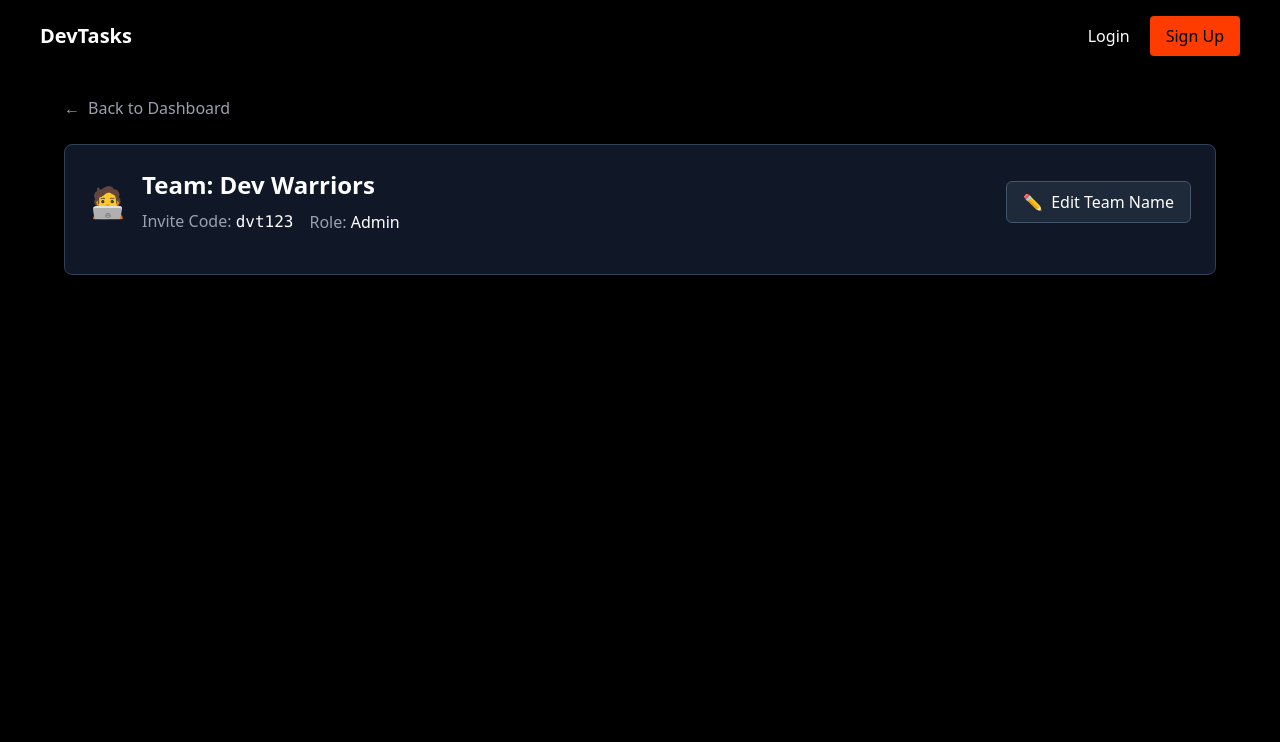
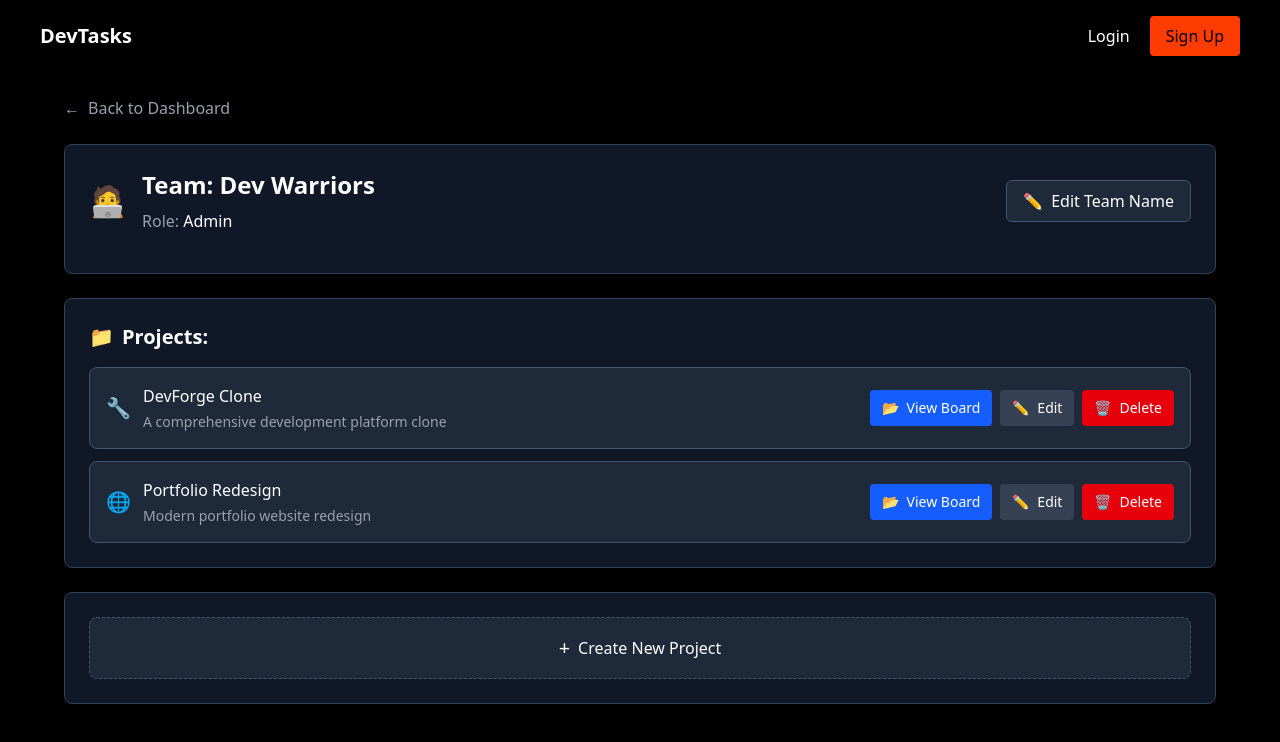
Before and after one commit to DeepakRizal/Dev-Tasks, a React (Vite) app: page /teams/1 in a window 1280 px wide. Shown: the top 742 px of the page. Built offline with nearby package versions, Linux system fonts and the light colour scheme.

Commit message:
feat(teams): implement team detail page with dynamic data from central state

```diff
--- a/src/pages/dashboard/Dashboard.tsx
+++ b/src/pages/dashboard/Dashboard.tsx
@@ -2,11 +2,13 @@ import { useSelector } from "react-redux";
 import type { RootState } from "../../store/store";
 import { useState } from "react";
 import AddTeamModal from "../../components/modals/AddTeamModal";
+import { useNavigate } from "react-router-dom";
 
 const Dashboard = () => {
   const currentUser = useSelector((state: RootState) => state.auth.currentUser);
   const teams = useSelector((state: RootState) => state.team.teams);
   const [isOpen, setIsOpen] = useState(false);
+  const navigate = useNavigate();
 
   function handleClick() {
     setIsOpen(!isOpen);
@@ -31,6 +33,7 @@ const Dashboard = () => {
           <div className="space-y-3">
             {myTeams.map((team) => (
               <div
+                onClick={() => navigate(`/teams/${team.id}`)}
                 key={team.id}
                 className="flex items-center justify-between bg-gray-900 border border-slate-700 rounded-lg p-4 hover:bg-gray-800 transition-colors cursor-pointer"
               >
--- a/src/pages/team/TeamDetailPage.tsx
+++ b/src/pages/team/TeamDetailPage.tsx
@@ -1,65 +1,46 @@
-import { useState } from "react";
+import { useSelector } from "react-redux";
+import { Link, useParams } from "react-router-dom";
+import type { RootState } from "../../store/store";
 
 const TeamDetailPage = () => {
-  const [showInviteCode, setShowInviteCode] = useState(false);
+  const teams = useSelector((state: RootState) => state.team.teams);
+  const currentUser = useSelector((state: RootState) => state.auth.currentUser);
+  const { teamId } = useParams();
 
-  // Mock data based on your wireframe
-  const team = {
-    id: "1",
-    name: "Dev Warriors",
-    emoji: "🧑‍💻",
-    inviteCode: "dvt123",
-    members: [
-      { id: "1", name: "John", role: "admin" },
-      { id: "2", name: "Alice", role: "member" },
-    ],
-    projects: [
-      {
-        id: "1",
-        name: "DevForge Clone",
-        emoji: "🔧",
-        description: "A comprehensive development platform clone",
-      },
-      {
-        id: "2",
-        name: "Portfolio Redesign",
-        emoji: "🌐",
-        description: "Modern portfolio website redesign",
-      },
-    ],
-  };
-
-  const currentUser = { id: "1", role: "admin" };
+  const team = teams.find((team) => team.id === teamId);
 
   return (
     <div className="min-h-screen bg-black text-white p-6">
       <div className="max-w-6xl mx-auto">
         <div className="flex items-center mb-6">
-          <button className="flex items-center space-x-2 text-gray-400 hover:text-white transition-colors">
+          <Link
+            to={"/dashboard"}
+            className="flex items-center space-x-2 text-gray-400 hover:text-white transition-colors"
+          >
             <span>←</span>
             <span>Back to Dashboard</span>
-          </button>
+          </Link>
         </div>
 
         <div className="bg-gray-900 border border-slate-700 rounded-lg p-6 mb-6">
           <div className="flex items-center justify-between mb-4">
             <div className="flex items-center space-x-4">
-              <span className="text-3xl">{team.emoji}</span>
+              <span className="text-3xl">{team?.emoji}</span>
               <div className="flex flex-col space-x-5">
                 <h2 className="text-2xl font-bold text-white">
-                  Team: {team.name}
+                  Team: {team?.name}
                 </h2>
                 <div className="flex items-center space-x-4 mt-2">
-                  <span className="text-gray-400">
+                  {/* <span className="text-gray-400">
                     Invite Code:{" "}
                     <span className="text-white font-mono">
-                      {team.inviteCode}
+                      {team?.inviteCode}
                     </span>
-                  </span>
+                  </span> */}
                   <span className="text-gray-400">
                     Role:{" "}
                     <span className="text-white capitalize">
-                      {currentUser.role}
+                      {currentUser?.role}
                     </span>
                   </span>
                 </div>
@@ -71,6 +52,96 @@ const TeamDetailPage = () => {
             </button>
           </div>
         </div>
+
+        {/* <div className="bg-gray-900 border border-slate-700 rounded-lg p-6 mb-6">
+          <h2 className="text-xl font-semibold text-white mb-4 flex items-center space-x-2">
+            <span>👥</span>
+            <span>Members:</span>
+          </h2>
+
+          <div className="space-y-3">
+            {team.members.map((member) => (
+              <div
+                key={member.id}
+                className="flex items-center justify-between bg-gray-800 border border-slate-600 rounded-lg p-4"
+              >
+                <div className="flex items-center space-x-3">
+                  <div className="w-8 h-8 bg-gray-700 rounded-full flex items-center justify-center">
+                    <span className="text-sm font-medium">
+                      {member.name[0]}
+                    </span>
+                  </div>
+                  <span className="text-white font-medium">
+                    {member.name} ({member.role})
+                  </span>
+                </div>
+                {currentUser.role === "admin" &&
+                  member.id !== currentUser.id && (
+                    <div className="flex items-center space-x-2">
+                      <button className="bg-blue-600 hover:bg-blue-700 text-white px-3 py-1 rounded text-sm transition-colors">
+                        Promote
+                      </button>
+                      <button className="bg-red-600 hover:bg-red-700 text-white px-3 py-1 rounded text-sm transition-colors">
+                        Remove
+                      </button>
+                    </div>
+                  )}
+              </div>
+            ))}
+          </div>
+        </div> */}
+
+        <div className=" bg-gray-900 border border-slate-700 rounded-lg p-6 mb-6">
+          <h2 className="text-xl font-semibold text-white mb-4 flex items-center space-x-2">
+            <span>📁</span>
+            <span>Projects:</span>
+          </h2>
+          <div className="space-y-3">
+            {team?.projects.map((project) => (
+              <div
+                key={project.id}
+                className="flex items-center justify-between bg-gray-800 border border-slate-600 rounded-lg p-4"
+              >
+                <div className="flex items-center space-x-3">
+                  <span className="text-xl">{project.emoji}</span>
+                  <div>
+                    <span className="text-white font-medium">
+                      {project.name}
+                    </span>
+                    <p className="text-gray-400 text-sm mt-1">
+                      {project.description}
+                    </p>
+                  </div>
+                </div>
+                <div className="flex items-center space-x-2">
+                  <button className="flex items-center space-x-2 bg-blue-600 hover:bg-blue-700 text-white px-3 py-2 rounded text-sm transition-colors">
+                    <span>📂</span>
+                    <span>View Board</span>
+                  </button>
+                  {currentUser?.role === "admin" && (
+                    <>
+                      <button className="flex items-center space-x-2 bg-gray-700 hover:bg-gray-600 text-white px-3 py-2 rounded text-sm transition-colors">
+                        <span>✏️</span>
+                        <span>Edit</span>
+                      </button>
+                      <button className="flex items-center space-x-2 bg-red-600 hover:bg-red-700 text-white px-3 py-2 rounded text-sm transition-colors">
+                        <span>🗑️</span>
+                        <span>Delete</span>
+                      </button>
+                    </>
+                  )}
+                </div>
+              </div>
+            ))}
+          </div>
+        </div>
+
+        <div className="bg-gray-900 border border-slate-700 rounded-lg p-6">
+          <button className="w-full cursor-pointer bg-gray-800 hover:bg-gray-700 text-white font-medium py-4 px-6 rounded-lg border border-slate-600 border-dashed transition-colors flex items-center justify-center space-x-2">
+            <span className="text-xl">+</span>
+            <span>Create New Project</span>
+          </button>
+        </div>
       </div>
     </div>
   );
--- a/src/store/features/teams/teamSlice.ts
+++ b/src/store/features/teams/teamSlice.ts
@@ -11,17 +11,44 @@ const initialState: TeamState = {
     id: "1",
     name: "Dev Warriors",
     emoji: "🧑‍💻",
-      members: ["123"], // user id
-      projects: [],
+    members: ["123"],
+    projects: [
+      {
+        id: "1",
+        name: "DevForge Clone",
+        emoji: "🔧",
+        description: "A comprehensive development platform clone",
+      },
+      {
+        id: "2",
+        name: "Portfolio Redesign",
+        emoji: "🌐",
+        description: "Modern portfolio website redesign",
+      },
+    ],
   },
   {
     id: "2",
     name: "Code Crafters",
     emoji: "🧑‍💻",
     members: ["123"],
-      projects: [],
+    projects: [
+      {
+        id: "3",
+        name: "CodeBuddy",
+        emoji: "🤖",
+        description: "An AI pair programming assistant",
+      },
+      {
+        id: "4",
+        name: "UI Toolkit",
+        emoji: "🧰",
+        description: "Reusable components for design systems",
       },
     ],
+  },
+]
+
 };
 
 const teamSlice = createSlice({
--- a/src/types/team.ts
+++ b/src/types/team.ts
@@ -1,6 +1,8 @@
 export interface Project {
   id: string;
   name: string;
+  emoji: string;
+  description: string;
 }
 
 export interface Team {
```
Lines whose indentation alone changed are shown as unchanged.
